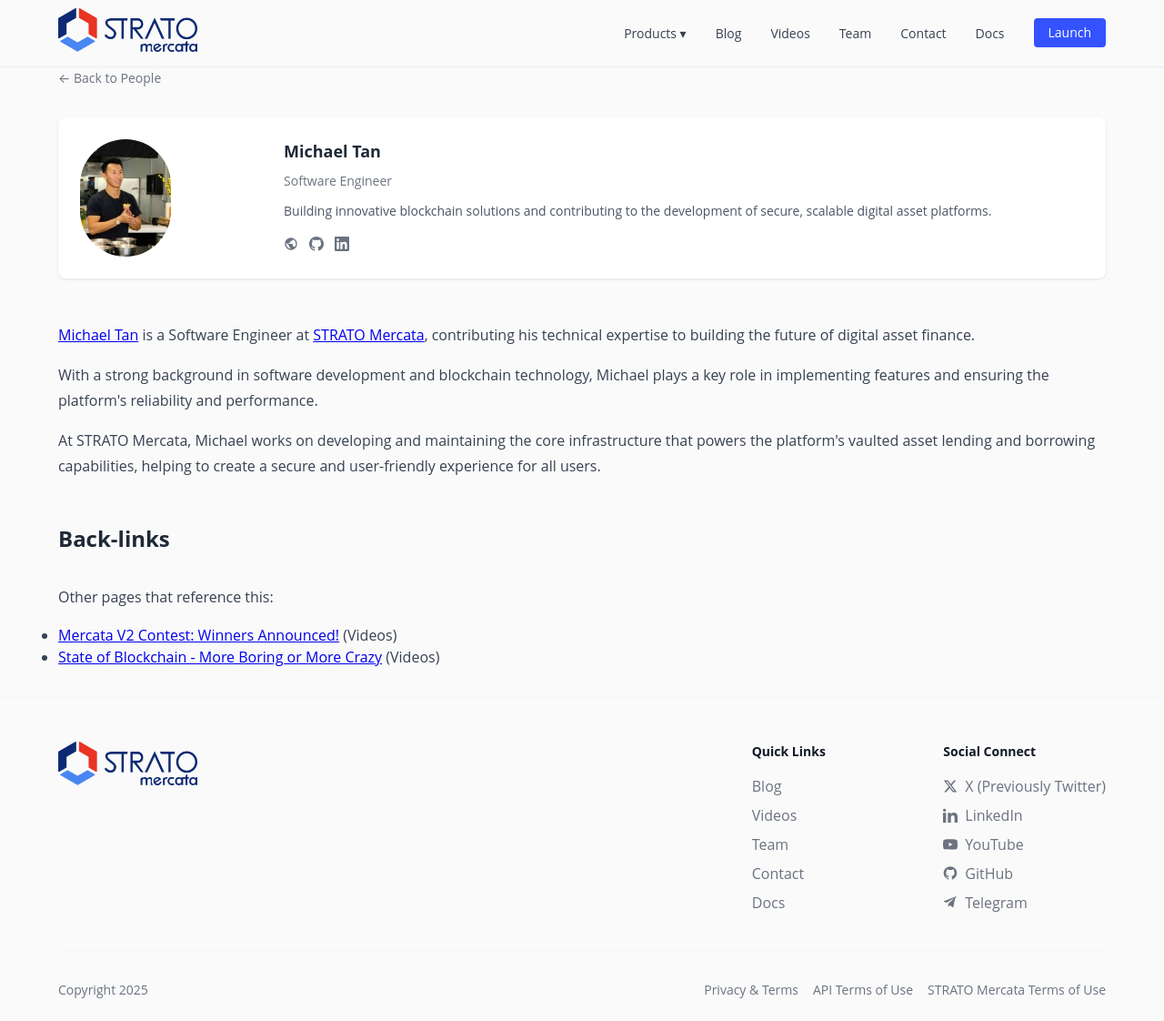
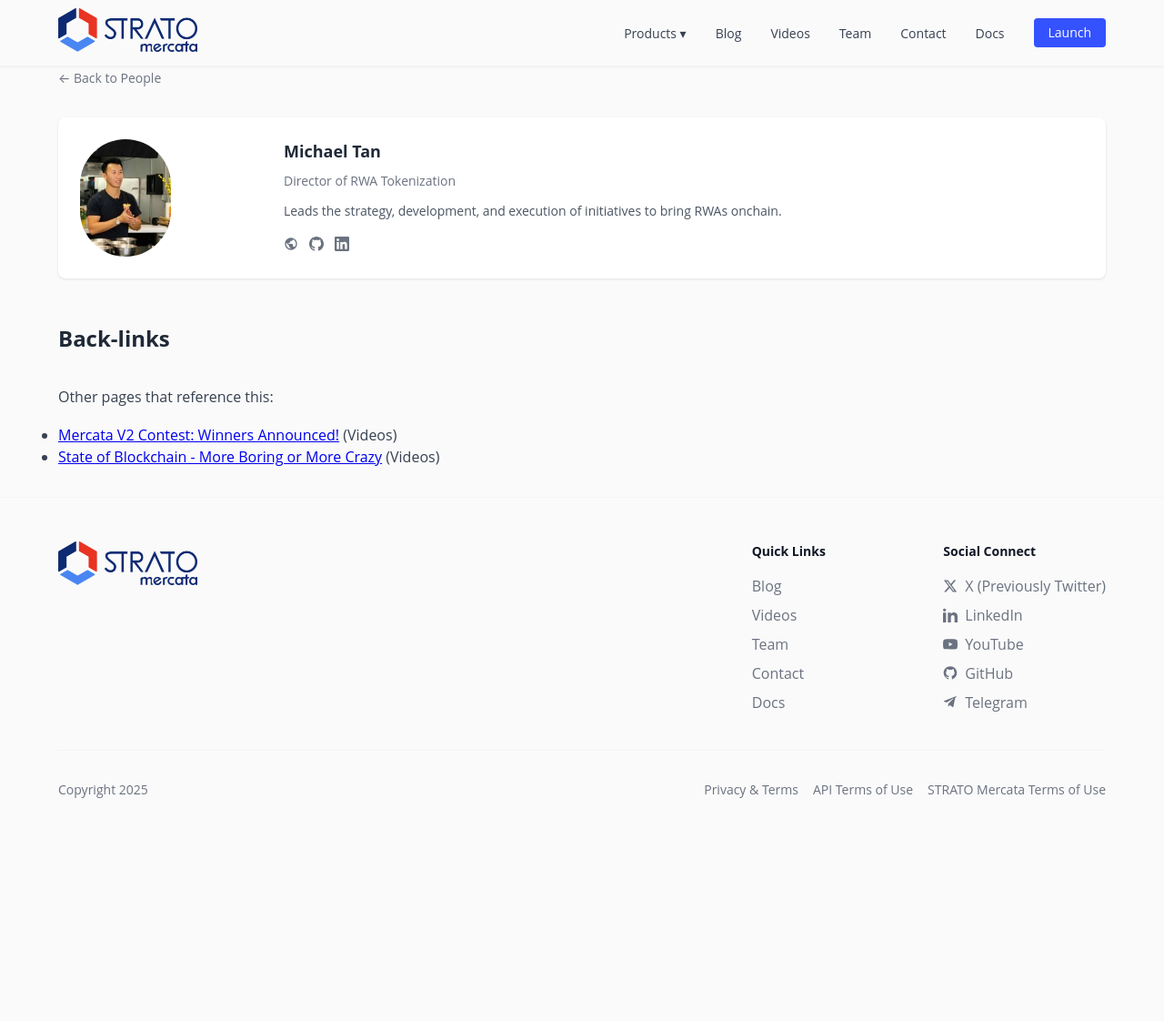
Before and after one commit to stratomercata/stratomercata-website, a Jekyll site: the page built from source/_people/michael-tan.md, in a window 1280 px wide and 1122 px high. Shown: the whole window at 91% size. Built offline with Jekyll 4.4.1, drawn with Linux system fonts in a browser that asks for light colours; comment, search, counter and statistics services are not loaded.

Commit message:
Updated title and description for Michael.  Can add prose later

```diff
--- a/source/_people/michael-tan.md
+++ b/source/_people/michael-tan.md
@@ -1,17 +1,11 @@
 ---
 name: Michael Tan
-role: Software Engineer
+role: Director of RWA Tokenization
 category: staff
 photo: /images/linkedin.com/2025.10.07/michael-tan.png
 social:
   website: https://www.michaelbtan.com
   github: https://github.com/michaelbtan
   linkedin: https://linkedin.com/in/michaelbtan
-description: Building innovative blockchain solutions and contributing to the development of secure, scalable digital asset platforms.
+description: Leads the strategy, development, and execution of initiatives to bring RWAs onchain.
 ---
-
-Michael Tan is a Software Engineer at [STRATO Mercata](https://stratomercata.com), contributing his technical expertise to building the future of digital asset finance.
-
-With a strong background in software development and blockchain technology, Michael plays a key role in implementing features and ensuring the platform's reliability and performance.
-
-At STRATO Mercata, Michael works on developing and maintaining the core infrastructure that powers the platform's vaulted asset lending and borrowing capabilities, helping to create a secure and user-friendly experience for all users.
```
